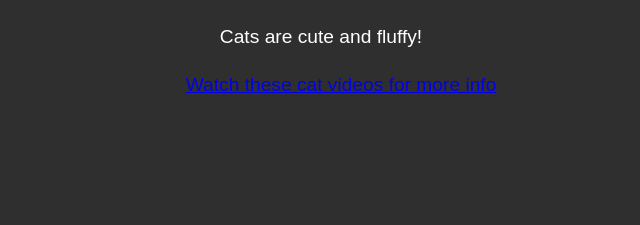
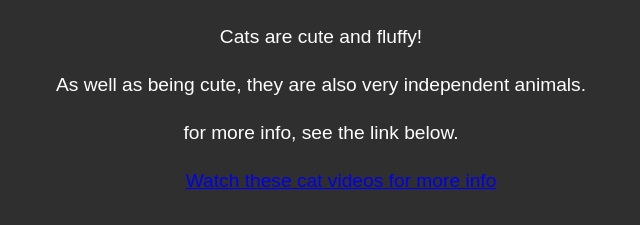
Before and after one commit to Henrik8772/CatInfo, a plain HTML site: page index.html in a window 1280 px wide. Shown: the part 99-324 px from the top of the page, without its empty margins (319-959 px from the left). Drawn offline with Linux system fonts and the light colour scheme.

Commit message:
CatInfoHub

```diff
--- a/index.html
+++ b/index.html
@@ -40,6 +40,8 @@
     <main>
         <h1>Info about cats</h1>
         <p>Cats are cute and fluffy!</p>
+        <p>As well as being cute, they are also very independent animals.</p>
+        <p>for more info, see the link below.</p>
         <ul>
             <a href="https://henrik8772.github.io/CatHub/">
                 Watch these cat videos for more info
```
